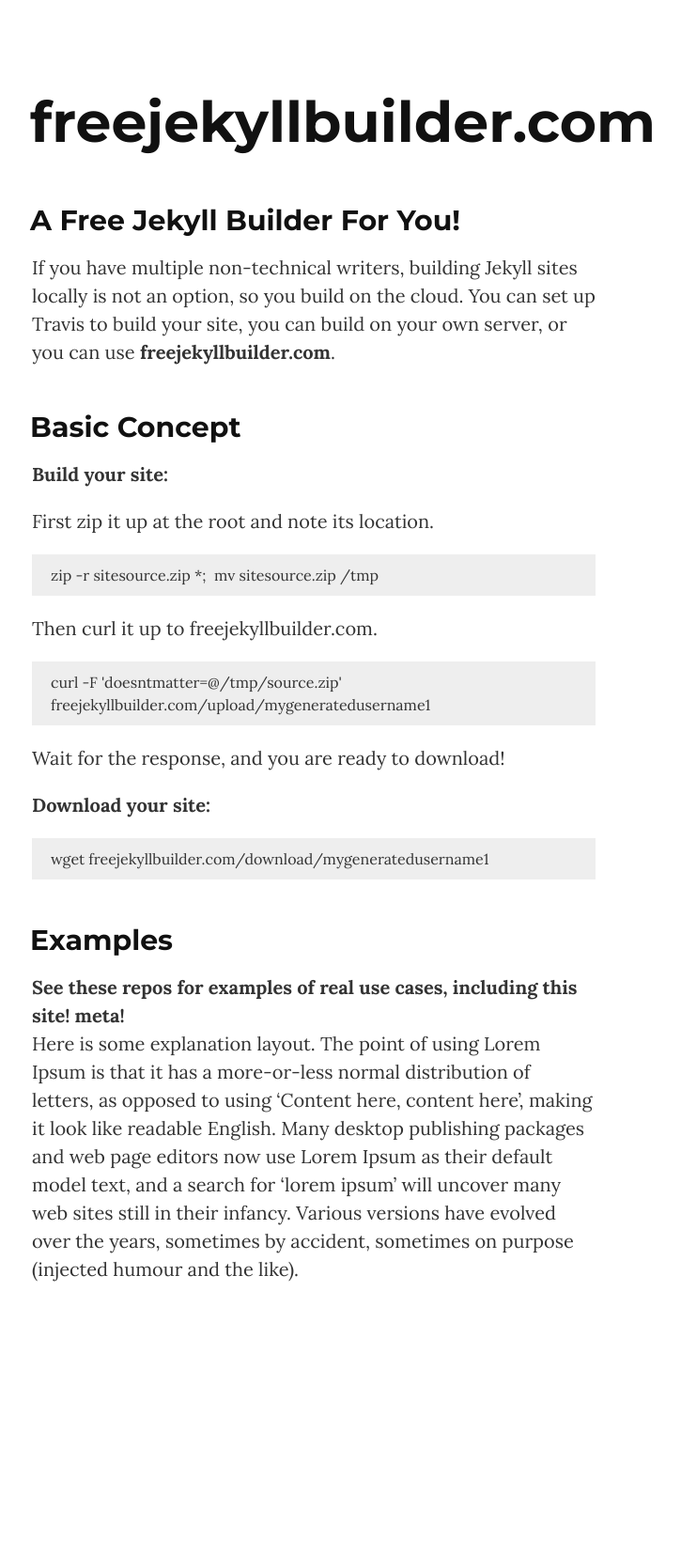
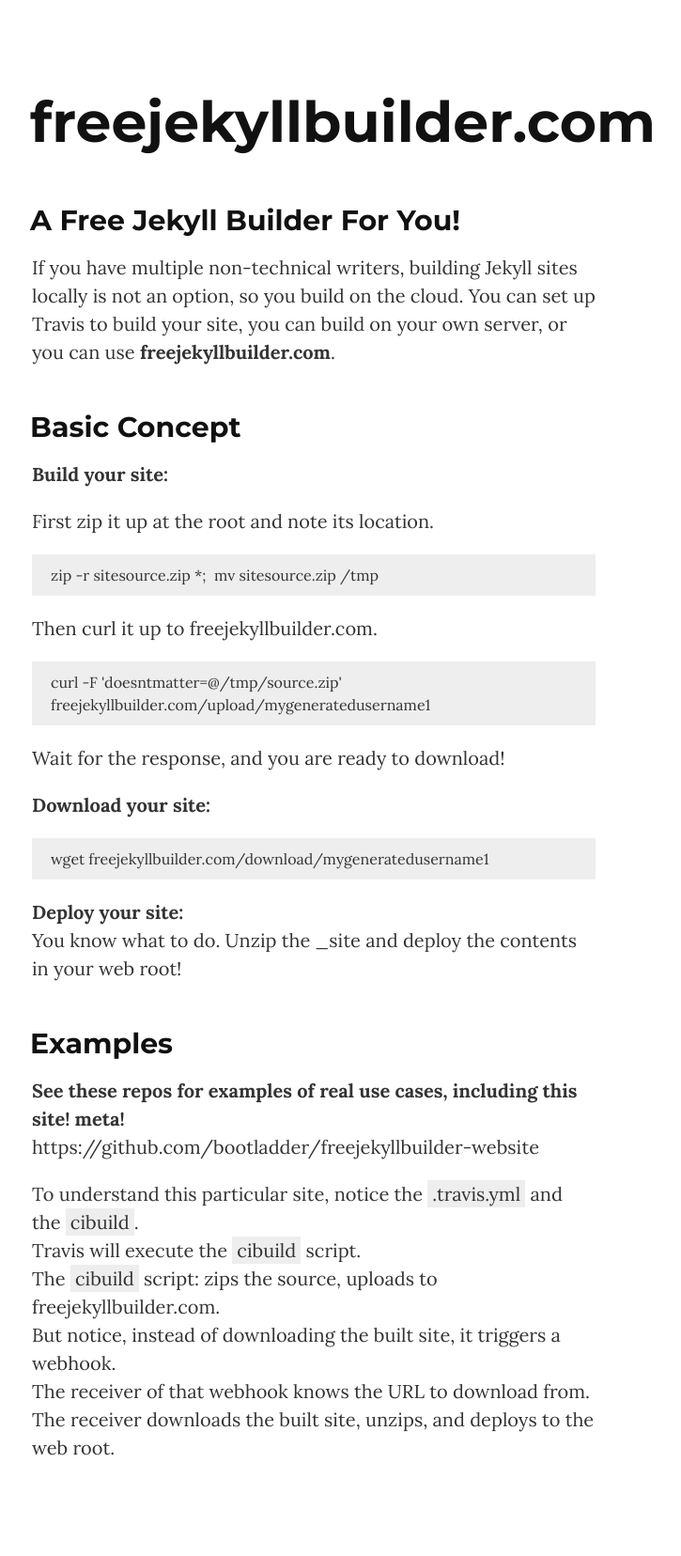
Before and after one commit to bootladder/freejekyllbuilder-website, a Jekyll site: the page built from index.html, in a window 1280 px wide. Shown: the whole page at 94% size, without its empty margins (306-1031 px from the left). Built offline with Jekyll 4.4.1, drawn with Linux system fonts in a browser that asks for light colours; before the commit the page ends 1466 px from its top, so only the background shows below that.

Commit message:
edit content

````diff
--- a/_data/content.yml
+++ b/_data/content.yml
@@ -20,8 +20,17 @@
     ```
     wget freejekyllbuilder.com/download/mygeneratedusername1
     ```
+    **Deploy your site:**
+    You know what to do.  Unzip the _site and deploy the contents in your web root!
 
 - section: Examples
   text: |
     **See these repos for examples of real use cases, including this site!  meta!**
-    Here is some explanation            layout. The point of using Lorem Ipsum is that it has a more-or-less normal distribution of letters, as opposed to using 'Content here, content here', making it look like readable English. Many desktop publishing packages and web page editors now use Lorem Ipsum as their default model text, and a search for 'lorem ipsum' will uncover many web sites still in their infancy. Various versions have evolved over the years, sometimes by accident, sometimes on purpose (injected humour and the like).
+    https://github.com/bootladder/freejekyllbuilder-website
+
+    To understand this particular site, notice the `.travis.yml` and the `cibuild`.
+    Travis will execute the `cibuild` script.
+    The `cibuild` script:  zips the source, uploads to freejekyllbuilder.com.
+    But notice, instead of downloading the built site, it triggers a webhook.
+    The receiver of that webhook knows the URL to download from.
+    The receiver downloads the built site, unzips, and deploys to the web root.
````
